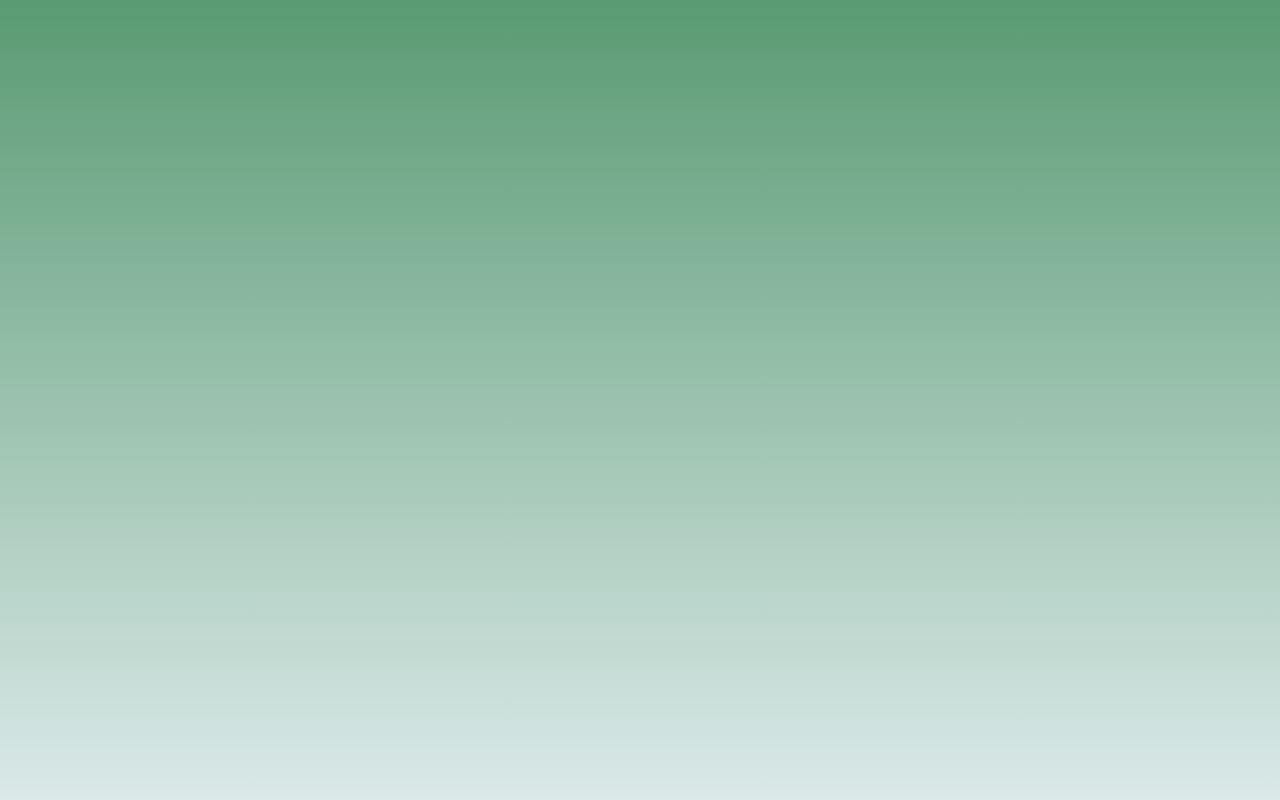
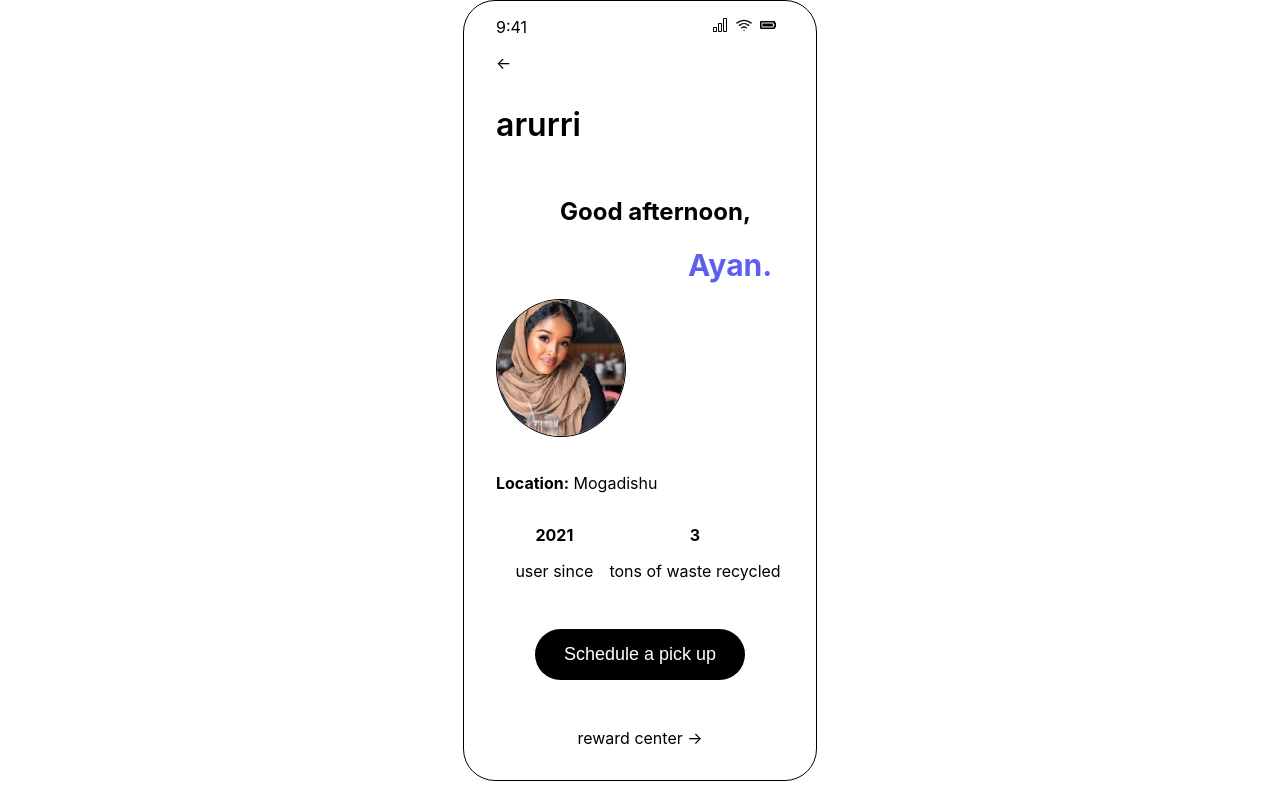
Before and after one commit to somalisintech/2021-hackathon-team-5, a React (Create React App) app in the folder client/: page /user-home in a window 1280 px wide. Built offline with nearby package versions, Linux system fonts and the light colour scheme.

Commit message:
Create the user-home and user-rewards pages. Add all jsx, styles, and react router links.

```diff
--- a/client/src/App.css
+++ b/client/src/App.css
@@ -21,7 +21,6 @@ h1 {
   justify-content: space-between;
   align-items: center;
   color: white;
-  /* background-color: red; */
   margin-left: 2rem;
   margin-right: 2rem;
 }
@@ -34,9 +33,15 @@ h1 {
   margin-right: 0.5rem;
 }
 
+.backwardarrow {
+  margin-left: 2rem;
+  margin-top: 0rem;
+  margin-bottom: 2rem;
+}
+
 /* + Sign and login screens */
 
-.signin-login-container {
+.container {
   width: 22rem;
   display: block;
   margin: auto;
@@ -96,7 +101,7 @@ h1 {
   display: flex;
   flex-direction: column;
   align-items: center;
-  margin-bottom: 5rem;
+  margin-bottom: 4rem;
   padding-left: 2rem;
   padding-right: 2rem;
 }
@@ -130,7 +135,6 @@ h1 {
 .bottom-box {
   text-align: center;
   margin-top: 2rem;
-  margin-bottom: 2rem;
   padding-bottom: 2rem;
 }
 
@@ -143,3 +147,192 @@ h1 {
   letter-spacing: 0em;
   cursor: pointer;
 }
+
+/* + User homepage */
+
+.userhome {
+  background-color: white;
+  color: black;
+}
+
+.userhome .container {
+  border: 1px solid black;
+  border-radius: 2rem;
+}
+
+.userhome .header-bar {
+  color: black;
+}
+
+.userhome .title {
+  color: black;
+  margin-top: 1rem;
+  padding-bottom: 2rem;
+}
+
+.welcome-screen {
+  padding-left: 2rem;
+  padding-right: 2rem;
+  padding-bottom: 1rem;
+}
+
+.greetings {
+  margin-left: 4rem;
+}
+
+.username {
+  margin-left: 12rem;
+  color: black;
+  margin-bottom: 1rem;
+  color: #5d5fef;
+}
+
+.userimage {
+  width: 8rem;
+  border: 1px solid black;
+  border-radius: 50%;
+  margin-bottom: 1rem;
+}
+
+.userlocation {
+  margin-bottom: 1rem;
+}
+
+.userdata {
+  display: flex;
+  justify-content: center;
+}
+
+.databox {
+  margin-left: 1rem;
+  text-align: center;
+  /* background-color: red; */
+}
+
+.userhome .bottom-box {
+  padding-bottom: 0rem;
+  /* background-color: green; */
+}
+
+.userhome .md-button {
+  margin-top: 0rem;
+  margin-bottom: 2rem;
+}
+
+/* + User rewards*/
+
+.userrewards {
+  background-color: white;
+  color: black;
+}
+
+.userrewards .container {
+  border: 1px solid black;
+  border-radius: 2rem;
+}
+
+.userrewards .header-bar {
+  color: black;
+}
+
+.userrewards .title {
+  color: black;
+  margin-top: 1rem;
+  padding-bottom: 1rem;
+}
+
+.userrewards .username {
+  margin-left: 0rem;
+  margin-bottom: -2rem;
+}
+
+.screentitle {
+  font-size: 36px;
+  font-style: normal;
+  font-weight: 700;
+  letter-spacing: -0.30000001192092896px;
+  text-align: center;
+  margin-bottom: 1.5rem;
+}
+
+.starsearnedbox {
+  margin-bottom: 2rem;
+}
+
+.starsearnednumber {
+  display: flex;
+  align-items: center;
+  margin-bottom: -1.5rem;
+}
+
+.starsearnednumber .starimage {
+  height: 1rem;
+}
+
+.starmeter {
+  border-radius: 0px;
+  border: 1px solid #5d5fef;
+  width: 15rem;
+  display: block;
+  margin: auto;
+  display: flex;
+  margin-bottom: 2rem;
+}
+
+.filled {
+  width: 50%;
+  background-color: #898af3;
+  display: flex;
+  justify-content: flex-end;
+}
+
+.starmeter .starimage {
+  margin-left: -1.3rem;
+  height: 2.5rem;
+}
+
+.notfilled {
+  width: 50%;
+}
+
+.rewardsoptions {
+  font-size: 20px;
+  font-style: normal;
+  font-weight: 500;
+  line-height: 30px;
+  letter-spacing: 0em;
+  text-align: center;
+}
+
+/* .redeem-donate {
+
+} */
+
+.redeem {
+  width: 10rem;
+  position: relative;
+  left: 8rem;
+}
+
+.redeem-arrow {
+  font-size: 36px;
+  text-align: center;
+}
+
+.redeem-text {
+  font-style: normal;
+  font-weight: 700;
+  line-height: 40px;
+  letter-spacing: 0em;
+  text-align: center;
+  text-decoration: underline;
+}
+
+.donate {
+  font-style: normal;
+  font-weight: 700;
+  line-height: 40px;
+  letter-spacing: 0em;
+  text-align: center;
+  text-decoration: underline;
+}
--- a/client/src/App.js
+++ b/client/src/App.js
@@ -5,6 +5,8 @@ import English from "./pages/English";
 import Somali from "./pages/Somali";
 import SignIn from "./pages/SignIn";
 import Login from "./pages/Login";
+import UserHome from "./pages/UserHome";
+import UserRewards from "./pages/UserRewards";
 function App() {
   return (
     <Router>
@@ -14,6 +16,8 @@ function App() {
         <Route path="/somali" exact component={Somali} />
         <Route path="/signup" exact component={SignIn} />
         <Route path="/login" exact component={Login} />
+        <Route path="/user-home" exact component={UserHome} />
+        <Route path="/user-rewards" exact component={UserRewards} />
       </Switch>
     </Router>
   );
--- a/client/src/pages/Login.js
+++ b/client/src/pages/Login.js
@@ -2,12 +2,16 @@ import React from "react";
 import google from "../assets/google.png";
 import apple from "../assets/apple.png";
 import HeaderBar from "../generalcomponents/HeaderBar";
+import { Link } from "react-router-dom";
 
 function Login() {
   return (
     <div className="wrapper">
-      <div className="signin-login-container">
+      <div className="container">
         <HeaderBar />
+        <Link style={{ textDecoration: "none", color: "white" }} to="signup">
+          <p className="backwardarrow"> ← </p>
+        </Link>
         <h1 className="title">arurri</h1>
         <div className="login-screen">
           <div className="top-box">
@@ -25,12 +29,16 @@ function Login() {
           <div className="middle-box form">
             <input className="inputfield" placeholder="Full name" />
             <input className="inputfield" placeholder="Email" />
-            <button className="md-button">Login</button>
+            <Link style={{ textDecoration: "none" }} to="user-home">
+              <button className="md-button">Login</button>
+            </Link>
           </div>
           {/*  */}
           <div className="bottom-box">
             <p>Forgot your password ?</p>
-            <p className="bb-button">Reset password</p>
+            <Link style={{ textDecoration: "none" }} to="resetpassword">
+              <p className="bb-button">Reset password</p>
+            </Link>
           </div>
         </div>
       </div>
--- a/client/src/pages/SignIn.js
+++ b/client/src/pages/SignIn.js
@@ -2,12 +2,15 @@ import React from "react";
 import google from "../assets/google.png";
 import apple from "../assets/apple.png";
 import HeaderBar from "../generalcomponents/HeaderBar";
-
+import { Link } from "react-router-dom";
 function SignIn() {
   return (
     <div className="wrapper">
-      <div className="signin-login-container">
+      <div className="container signup">
         <HeaderBar />
+        <Link style={{ textDecoration: "none", color: "white" }} to="locations">
+          <p className="backwardarrow"> ← </p>
+        </Link>
         <h1 className="title">arurri</h1>
         <div className="signin-screen">
           <div className="top-box">
@@ -26,12 +29,16 @@ function SignIn() {
             <input className="inputfield" placeholder="Full name" />
             <input className="inputfield" placeholder="Email" />
             <input className="inputfield" placeholder="Password" />
-            <button className="md-button">Create account</button>
+            <Link to="user-home">
+              <button className="md-button">Create account</button>
+            </Link>
           </div>
           {/*  */}
           <div className="bottom-box login">
             <p>Already a member ?</p>
-            <p className="bb-button">Login</p>
+            <Link style={{ textDecoration: "none" }} to="login">
+              <p className="bb-button">Login</p>
+            </Link>
           </div>
         </div>
       </div>
--- /dev/null
+++ b/client/src/pages/UserHome.js
@@ -0,0 +1,53 @@
+import React from "react";
+import HeaderBar from "../generalcomponents/HeaderBar";
+import { Link } from "react-router-dom";
+import somaligirl from "../assets/somaligirl.jpeg";
+//
+function UserHome() {
+  return (
+    <div className="wrapper userhome">
+      <div className="container">
+        <HeaderBar />
+        <Link style={{ textDecoration: "none", color: "black" }} to="signup">
+          <p className="backwardarrow"> ← </p>
+        </Link>
+        <h1 className="title">arurri</h1>
+        <div className="welcome-screen">
+          {/*  */}
+          <h2 className="greetings">Good afternoon,</h2>
+          <h1 className="username">Ayan.</h1>
+          <img className="userimage" src={somaligirl} />
+          <p className="userlocation">
+            <strong>Location:</strong> Mogadishu
+          </p>
+          {/*  */}
+          <div className="userdata">
+            <div className="databox">
+              <p>
+                <strong>2021</strong>
+              </p>
+              <p>user since</p>
+            </div>
+            <div className="databox">
+              <p>
+                <strong>3</strong>
+              </p>
+              <p>tons of waste recycled</p>
+            </div>
+          </div>
+          <div className="bottom-box">
+            <button className="md-button">Schedule a pick up</button>
+            <Link
+              style={{ textDecoration: "none", color: "black" }}
+              to="user-rewards"
+            >
+              <p> reward center → </p>
+            </Link>
+          </div>
+        </div>
+      </div>
+    </div>
+  );
+}
+
+export default UserHome;
--- /dev/null
+++ b/client/src/pages/UserRewards.js
@@ -0,0 +1,47 @@
+import React from "react";
+import HeaderBar from "../generalcomponents/HeaderBar";
+import { Link } from "react-router-dom";
+import purplestar from "../assets/rewards-puprle-star.png";
+//
+function UserRewards() {
+  return (
+    <div className="wrapper userrewards">
+      <div className="container">
+        <HeaderBar />
+        <Link style={{ textDecoration: "none", color: "black" }} to="user-home">
+          <p className="backwardarrow"> ← </p>
+        </Link>
+        <h1 className="title">arurri</h1>
+        <div className="welcome-screen">
+          {/*  */}
+          <h1 className="username">Ayan's</h1>
+          <p className="screentitle">Rewards !</p>
+          <div className="starsearnedbox">
+            <div className="starsearnednumber">
+              <p>
+                <strong>75</strong>
+              </p>
+              <img className="starimage" src={purplestar} />
+            </div>
+            <p>stars earned</p>
+          </div>
+          <div className="starmeter">
+            <div className="filled"></div>
+            <img className="starimage" src={purplestar} />
+            <div className="notfilled"></div>
+          </div>
+          <p className="rewardsoptions">Rewards options</p>
+          <div className="redeem-donate">
+            <div className="redeem">
+              <p className="redeem-arrow">↓</p>
+              <h2 className="redeem-text"> Redeem points</h2>
+            </div>
+            <h2 className="donate"> Donate my points</h2>
+          </div>
+        </div>
+      </div>
+    </div>
+  );
+}
+
+export default UserRewards;
```
Also changed, not shown: client/src/assets/rewards-puprle-star.png (added), client/src/assets/somaligirl.jpeg (added).
